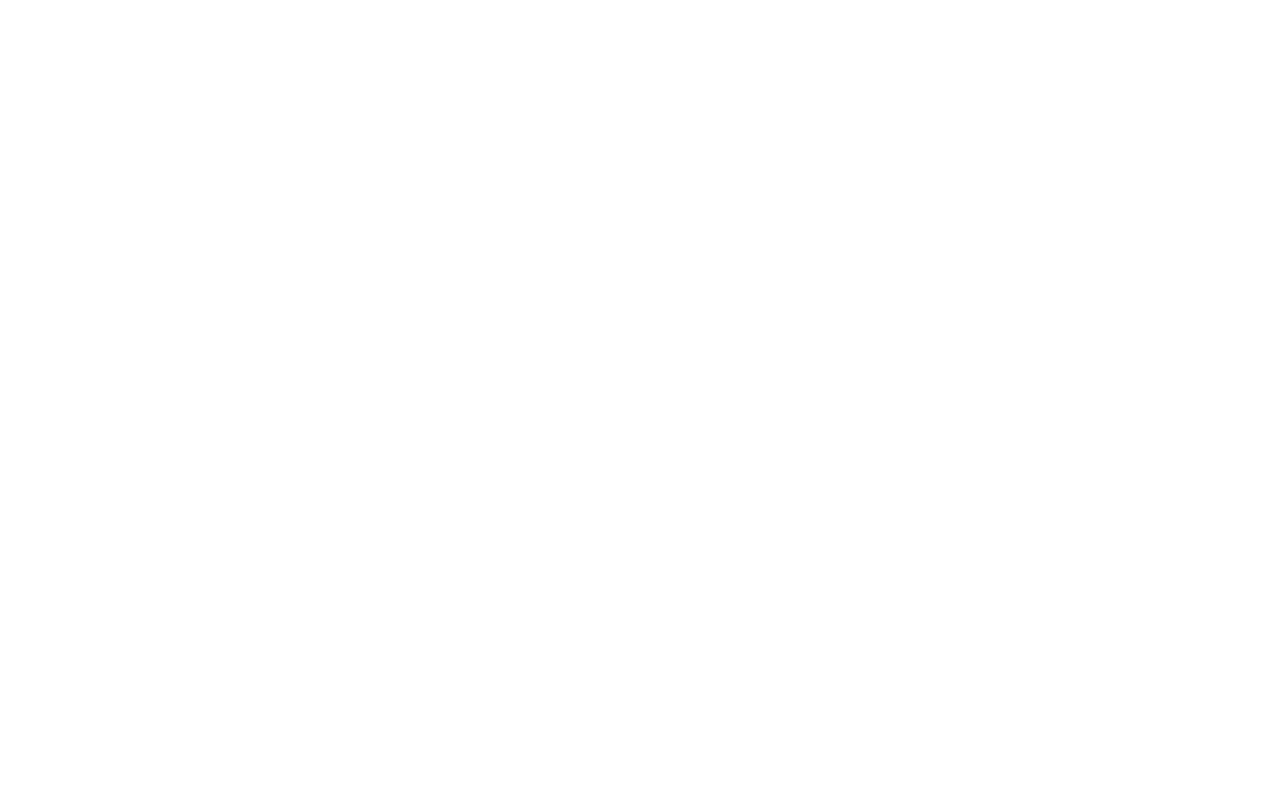
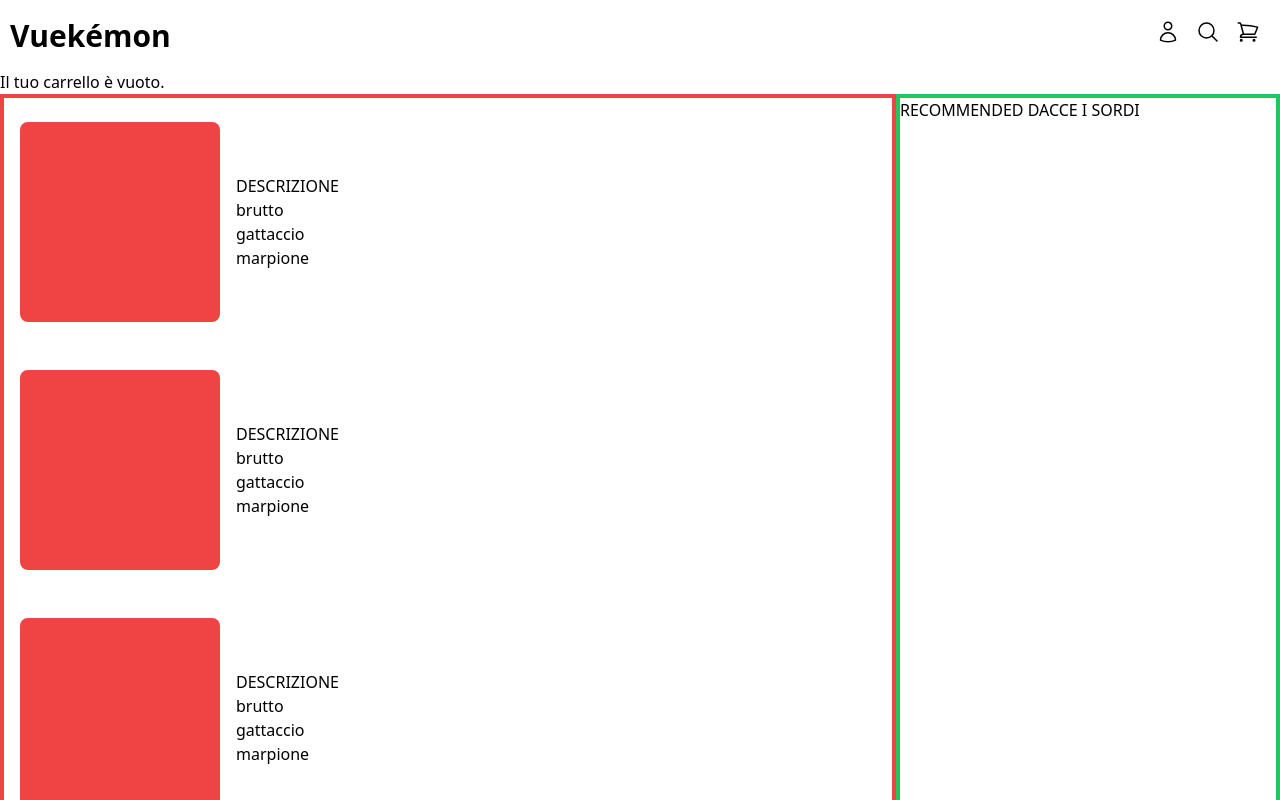
Before and after one commit to lelecroc/E-Commerce, a Vue app: page /checkout in a window 1280 px wide. Before the commit this address had no page. Shown: the top 800 px of the page. Built offline with nearby package versions, Linux system fonts and the light colour scheme.

Commit message:
Modifica Header, aggiunta routes per 404 e Pagina Checkout, Creato Skeleton-Layout Login

```diff
--- a/src/components/Header.vue
+++ b/src/components/Header.vue
@@ -1,16 +1,97 @@
 <script>
-    import userData from '@/Jsons/products.json'
+import userData from "@/Jsons/products.json";
 
-    export default {
-        data() {
-            return {
-                users: userData
-            }
-        }
+export default {
+  data() {
+    return {
+      users: userData,
+      showLogin: false,
+    };
+  },
+  methods: {
+    showLoginFunc() {
+        this.showLogin = !this.showLogin
     }
+  }
+};
 </script>
 
 <template>
-    <img class="h-[300px] w-[300px]" :src="users.peluches.peluchePikachu.img"   alt="">
-    <p>{{ users.peluches.peluchePikachu.title }}</p>
+  <!-- HEADER -->
+  <header>
+    <nav>
+      <!-- DIV CONTAINER HEADER -->
+      <div class="flex p-[10px] justify-between items-center">
+        <!-- LOGO -->
+        <RouterLink to="/" class="text-[30px] font-extrabold"
+          >Vuekémon</RouterLink
+        >
+
+        <!-- lOGIN/SEARCH/CARRELLO -->
+        <ul class="hidden p-[10px] md:flex">
+          <li>
+            <button name="login" @click="showLoginFunc">
+              <svg
+                xmlns="http://www.w3.org/2000/svg"
+                fill="none"
+                viewBox="0 0 24 24"
+                stroke-width="1.5"
+                stroke="currentColor"
+                class="w-6 h-6"
+              >
+                <path
+                  stroke-linecap="round"
+                  stroke-linejoin="round"
+                  d="M15.75 6a3.75 3.75 0 1 1-7.5 0 3.75 3.75 0 0 1 7.5 0ZM4.501 20.118a7.5 7.5 0 0 1 14.998 0A17.933 17.933 0 0 1 12 21.75c-2.676 0-5.216-.584-7.499-1.632Z"
+                />
+              </svg>
+            </button>
+          </li>
+          <li>
+            <button name="search">
+              <svg
+                xmlns="http://www.w3.org/2000/svg"
+                fill="none"
+                viewBox="0 0 24 24"
+                stroke-width="1.5"
+                stroke="currentColor"
+                class="w-6 h-6 ml-4"
+              >
+                <path
+                  stroke-linecap="round"
+                  stroke-linejoin="round"
+                  d="m21 21-5.197-5.197m0 0A7.5 7.5 0 1 0 5.196 5.196a7.5 7.5 0 0 0 10.607 10.607Z"
+                />
+              </svg>
+            </button>
+          </li>
+          <li>
+            <RouterLink name="checkout" to="/checkout">
+              <svg
+                xmlns="http://www.w3.org/2000/svg"
+                fill="none"
+                viewBox="0 0 24 24"
+                stroke-width="1.5"
+                stroke="currentColor"
+                class="w-6 h-6 ml-4"
+              >
+                <path
+                  stroke-linecap="round"
+                  stroke-linejoin="round"
+                  d="M2.25 3h1.386c.51 0 .955.343 1.087.835l.383 1.437M7.5 14.25a3 3 0 0 0-3 3h15.75m-12.75-3h11.218c1.121-2.3 2.1-4.684 2.924-7.138a60.114 60.114 0 0 0-16.536-1.84M7.5 14.25 5.106 5.272M6 20.25a.75.75 0 1 1-1.5 0 .75.75 0 0 1 1.5 0Zm12.75 0a.75.75 0 1 1-1.5 0 .75.75 0 0 1 1.5 0Z"
+                />
+              </svg>
+            </RouterLink>
+          </li>
+        </ul>
+      </div>
+      <div v-show="showLogin" class="bg-slate-300/50 backdrop-blur-sm absolute top-0 right-0 left-0 bottom-0 flex justify-center items-center">
+        <button @click="showLoginFunc" class="flex justify-center items-center bg-white rounded-full w-[40px] h-[40px] text-center mx-4">X</button>
+        <div class="flex justify-center items-center p-4 bg-white w-[50%] h-[50%] shadow-lg rounded-lg">
+
+            <h1 class="text-black">DAJE CON STO FORM</h1>
+        </div>
+      </div>
+    </nav>
+  </header>
 </template>
--- a/src/router/index.js
+++ b/src/router/index.js
@@ -1,6 +1,8 @@
 import { createRouter, createWebHistory } from 'vue-router'
 import HomeView from '../views/HomeView.vue'
 import AboutView from '../views/AboutView.vue'
+import NotFound from '../views/NotFound.vue'
+import CheckOutView from '../views/CheckOutView.vue'
 
 const router = createRouter({
   history: createWebHistory(import.meta.env.BASE_URL),
@@ -14,6 +16,16 @@
       path: '/about',
       name: 'about',
       component: AboutView
+    },
+    {
+      path: "/:catchAll(.*)",
+      name: "NotFound",
+      component: NotFound
+    },
+    {
+      path: "/checkout",
+      name: "Carrello",
+      component: CheckOutView
     }
   ]
 })
--- /dev/null
+++ b/src/views/CheckOutView.vue
@@ -0,0 +1,72 @@
+<script>
+
+    import ProductCard from '@/components/ProductCard.vue'
+
+    export default {
+        components: {
+            ProductCard
+        }
+    }
+
+</script>
+
+
+
+<template>
+    <section>
+        <!-- STEP 1 / EMPTY BASKET -->
+        <div>Il tuo carrello è vuoto.</div>
+
+        <!-- STEP 2 / FULL BASKET (AT LEAST 1 ITEM) -->
+        <div class="flex flex-row justify-evenly">
+            <div class="flex flex-col border-4 border-red-500 w-[70%]">
+                <div class="flex justify-start items-center mx-4 my-6 h-[200px]">
+                    <!-- CHANGE PRODUCT CARDS IN IMAGES SOURCING FROM CARDS CONTENT -->
+                    <div name="placeholderbox" class="flex w-[200px] h-[200px] bg-red-500 rounded-lg"></div>
+                    <div class="flex flex-col m-4">
+                        <h1>DESCRIZIONE</h1>
+                        <h1>brutto</h1>
+                        <h1>gattaccio</h1>
+                        <h1>marpione</h1>
+                    </div>
+                </div>
+                <div class="flex justify-start items-center mx-4 my-6 h-[200px]">
+                    <!-- CHANGE PRODUCT CARDS IN IMAGES SOURCING FROM CARDS CONTENT -->
+                    <div name="placeholderbox" class="flex w-[200px] h-[200px] bg-red-500 rounded-lg"></div>
+                    <div class="flex flex-col m-4">
+                        <h1>DESCRIZIONE</h1>
+                        <h1>brutto</h1>
+                        <h1>gattaccio</h1>
+                        <h1>marpione</h1>
+                    </div>
+                </div>
+                <div class="flex justify-start items-center mx-4 my-6 h-[200px]">
+                    <!-- CHANGE PRODUCT CARDS IN IMAGES SOURCING FROM CARDS CONTENT -->
+                    <div name="placeholderbox" class="flex w-[200px] h-[200px] bg-red-500 rounded-lg"></div>
+                    <div class="flex flex-col m-4">
+                        <h1>DESCRIZIONE</h1>
+                        <h1>brutto</h1>
+                        <h1>gattaccio</h1>
+                        <h1>marpione</h1>
+                    </div>
+                </div>
+            </div>
+            <div class="border-4 border-green-500 w-[30%]">RECOMMENDED DACCE I SORDI</div>
+        </div>
+
+        <div>
+        <!-- STEP 3 / CHECKOUT -->
+        </div>
+
+        <div>
+        <!-- STEP 4 / CHECKOUT COMPLETED -->
+        </div>
+
+    </section>
+</template>
+
+
+
+<style>
+
+</style>
--- /dev/null
+++ b/src/views/NotFound.vue
@@ -0,0 +1,7 @@
+<template>
+<h1>404 ti sei perso? mi spiace bro</h1>
+</template>
+
+<script>
+
+</script>
```
